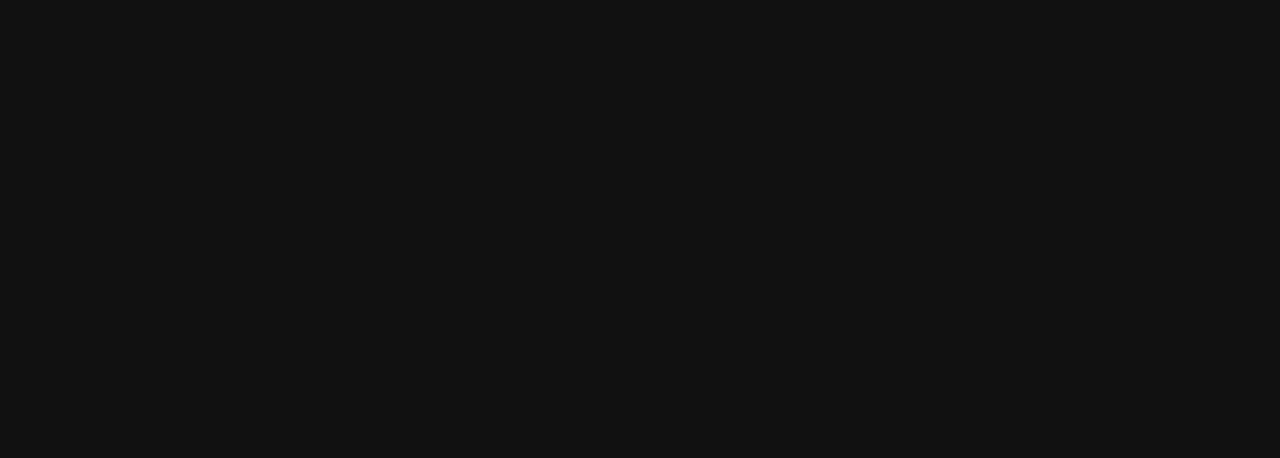
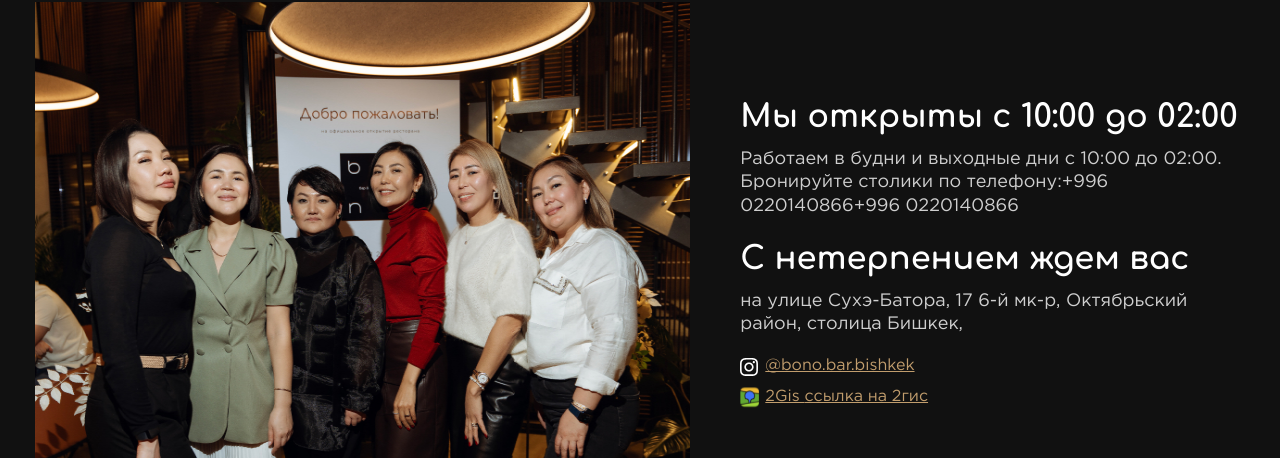
Before and after one commit to RasidaSydykova/bono-kg, a React (Create React App) app: page / in a window 1280 px wide. Shown: the part 4512-4970 px from the top of the page. Before the commit the page ends 4416 px from the top, so only its background shows below. Built offline with nearby package versions, Linux system fonts and the light colour scheme.

Commit message:
Implemented Contacts block and downloaded icons/img

```diff
--- a/src/App.tsx
+++ b/src/App.tsx
@@ -6,6 +6,7 @@
 import Gallery from './features/Gallery/Gallery';
 import './styles/App.scss';
 import Video from './features/Video/Video';
+import Contacts from './features/Contacts/Contacts';
 
 const App = () => {
   return (
@@ -22,6 +23,7 @@
           <Menu />
           <Gallery />
           <Video />
+          <Contacts />
         </section>
       </div>
     </>
--- /dev/null
+++ b/src/features/Contacts/Contacts.scss
@@ -0,0 +1,103 @@
+@import '../../styles/mixins';
+
+.contacts-block {
+  margin-top: 98px;
+  display: flex;
+  align-items: center;
+  column-gap: 50px;
+
+  @include md {
+    flex-direction: column-reverse;
+    row-gap: 50px;
+  }
+
+  .img-block {
+    width: 707px;
+    height: 500px;
+    display: flex;
+
+    @include lg {
+      width: 607px;
+      height: 400px;
+    }
+
+    @include md {
+      width: 100%;
+      display: block;
+    }
+
+    img {
+      max-width: 100%;
+      height: auto;
+    }
+  }
+
+  .text-block {
+    width: 45%;
+    display: flex;
+    flex-direction: column;
+    row-gap: 20px;
+
+    @include md {
+      width: 100%;
+      border: 1px solid red;
+    }
+
+    .inner {
+      .title {
+        font-family: 'Comfortaa', sans-serif;
+        font-size: 32px;
+        margin-bottom: 10px;
+
+        @include lg {
+          font-size: 28px;
+        }
+
+        @include md {
+          font-size: 26px;
+        }
+
+        @include sm {
+          font-size: 24px;
+        }
+      }
+
+      .text {
+        font-size: 18px;
+        color: rgba(255, 255, 255, 0.8);
+
+        @include lg {
+          font-size: 16px;
+        }
+
+        @include sm {
+          font-size: 14px;
+        }
+      }
+
+      .link {
+        display: block;
+        text-decoration: underline;
+        text-decoration-skip-ink: none;
+        color: #c19d6d;
+        transition: all 0.4s ease;
+
+        &:hover {
+          scale: 1.02;
+        }
+      }
+
+      .instagram {
+        display: block;
+        margin-bottom: 10px;
+        padding-left: 25px;
+        background: url('../../../public/icons/header/instagram.svg') no-repeat left center;
+      }
+
+      .gis2 {
+        padding-left: 25px;
+        background: url('../../../public/icons/header/2gis.svg') no-repeat left center;
+      }
+    }
+  }
+}
--- /dev/null
+++ b/src/features/Contacts/Contacts.tsx
@@ -0,0 +1,51 @@
+import React from 'react';
+import './Contacts.scss';
+
+const Contacts = () => {
+  return (
+    <div className="contacts-block container">
+      <div className="img-block">
+        <img src="/contacts/contacts-block-img.jpg" alt="Contacts" />
+      </div>
+
+      <div className="text-block">
+        <div className="inner">
+          <h5 className="title">Мы открыты с 10:00 до 02:00</h5>
+          <p className="text">
+            Работаем в будни и выходные дни с 10:00 до 02:00. Бронируйте столики по телефону:
+            <a href="tel:+9960220140866">+996 0220140866</a>
+            <a href="tel:+9960220140866">+996 0220140866</a>
+          </p>
+        </div>
+
+        <div className="inner">
+          <h5 className="title">С нетерпением ждем вас</h5>
+          <p className="text">
+            на улице Сухэ-Батора, 17 6-й мк-р, Октябрьский район, столица Бишкек,
+          </p>
+        </div>
+
+        <div className="inner">
+          <a
+            className="link instagram"
+            href="https://www.instagram.com/bono.bar.bishkek/"
+            target="_blank"
+            rel="noreferrer"
+          >
+            @bono.bar.bishkek
+          </a>
+          <a
+            className="link gis2"
+            href="https://2gis.kg/bishkek/firm/70000001078846209"
+            target="_blank"
+            rel="noreferrer"
+          >
+            2Gis <span>ссылка на 2гис</span>
+          </a>
+        </div>
+      </div>
+    </div>
+  );
+};
+
+export default Contacts;
```
Also changed, not shown: public/contacts/contacts-block-img.jpg (added).
